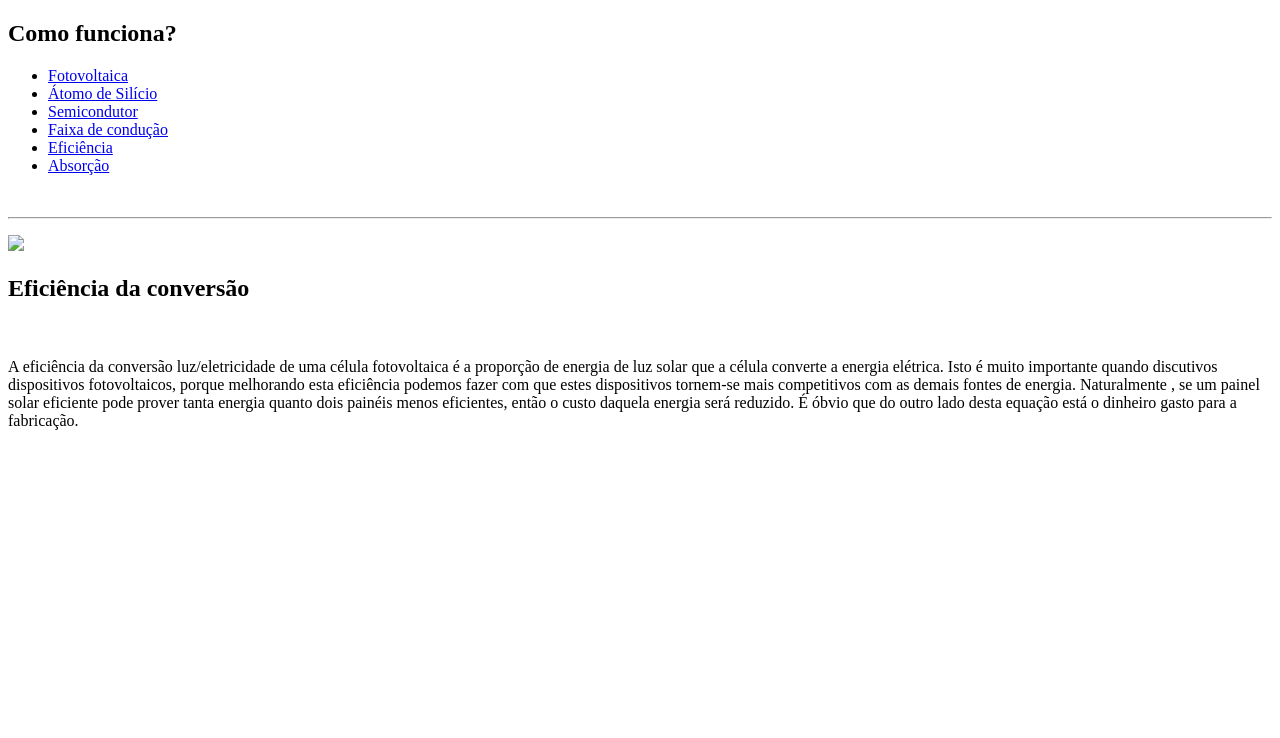
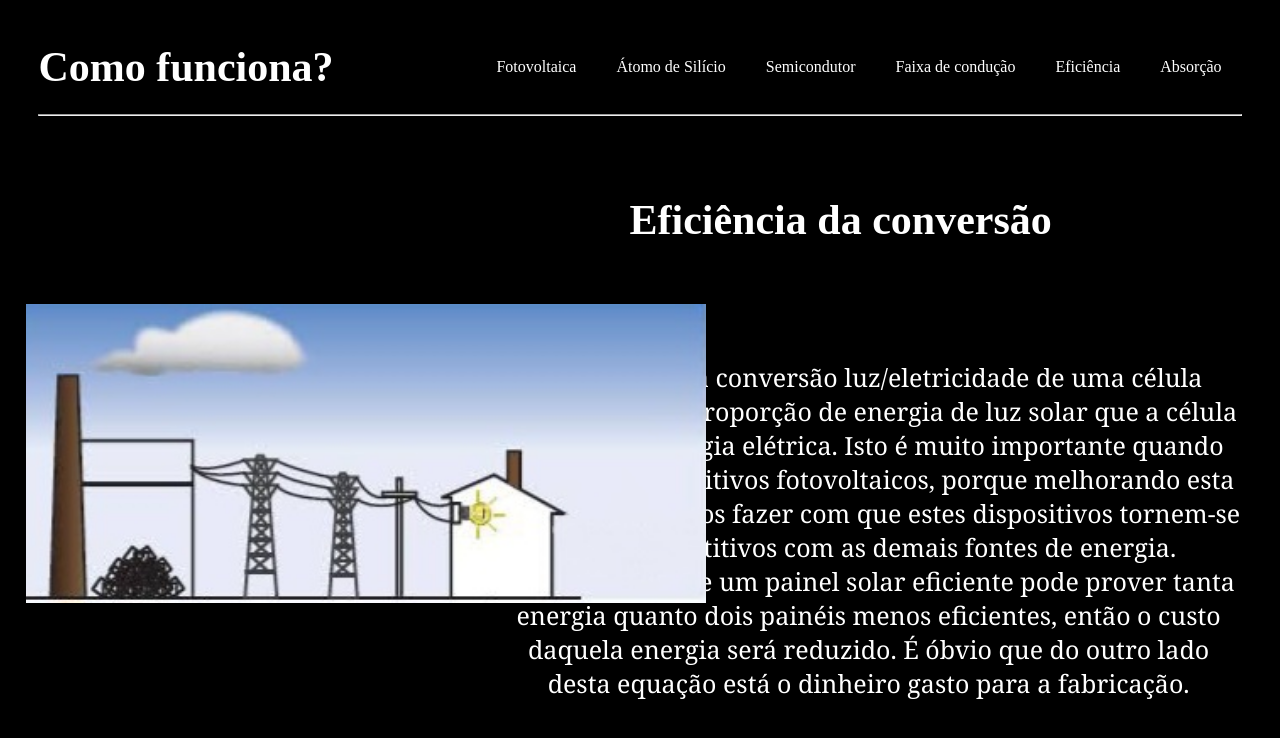
Before and after one commit to laritr/f-sica, a plain HTML site: page html/eficiencia.html in a window 1280 px wide. Drawn offline with Linux system fonts and the light colour scheme; the site is published under a folder, as on GitHub Pages, so addresses that start at the root find nothing.

Commit message:
Update eficiencia.html

```diff
--- a/html/eficiencia.html
+++ b/html/eficiencia.html
@@ -4,7 +4,7 @@
 <head>
   <meta charset="utf-8">
     <title>FÍSICA</title>
-  <link rel="stylesheet" href="/style.css">
+  <link rel="stylesheet" href="../style.css">
   </head>
 
 <body>
@@ -14,12 +14,12 @@
       <h1>Como funciona?</h1>
     </div>
   <ul>
-    <li><a href="/index.html">Fotovoltaica</a></li>
-    <li><a href="atomo.html">Átomo de Silício</a></li>
-    <li><a href="/html/semicondutor.html">Semicondutor</a></li>
-    <li><a href="/html/faixaconducao.html">Faixa de condução</a></li>
-    <li><a href="/html/eficiencia.html">Eficiência</a></li>
-    <li><a href="/html/absorcao.html">Absorção</a></li>
+    <li><a href="../index.html">Fotovoltaica</a></li>
+    <li><a href="../html/atomo.html">Átomo de Silício</a></li>
+    <li><a href="../html/semicondutor.html">Semicondutor</a></li>
+    <li><a href="../html/faixaconducao.html">Faixa de condução</a></li>
+    <li><a href="../html/eficiencia.html">Eficiência</a></li>
+    <li><a href="../html/absorcao.html">Absorção</a></li>
   </ul>
 </nav>
   <br>
@@ -27,7 +27,7 @@
     <hr>
   <div class="texto">
     <p>
-      <img class= "img5" src="/img/images.jpeg"> <h2>Eficiência da conversão</h2>
+      <img class= "img5" src="../img/images.jpeg"> <h2>Eficiência da conversão</h2>
     </div>
   <br>
   <br>
```
